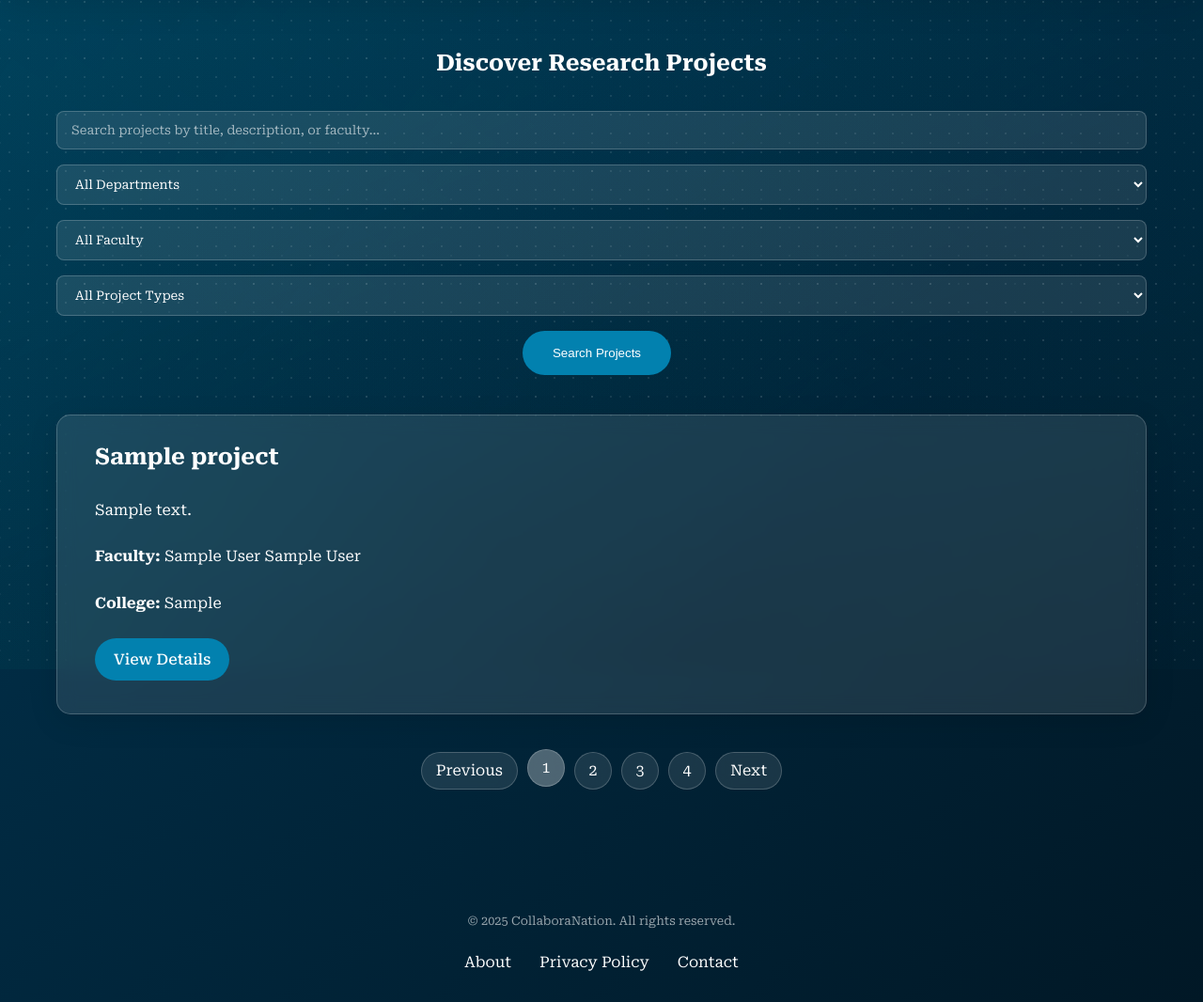
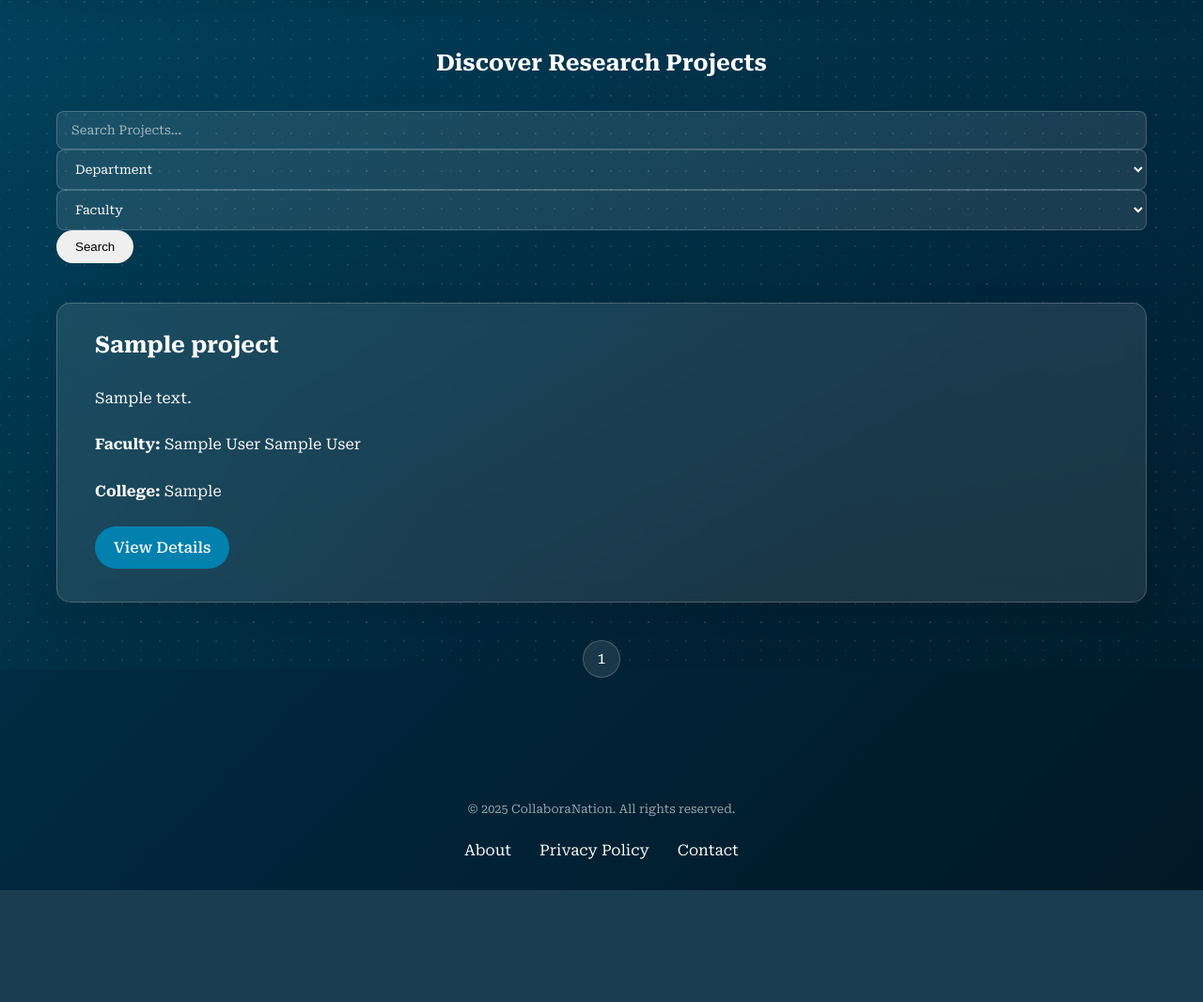
Before and after one commit to zackychan97/CIS375_Spring2025_Project1, a PHP site: page /projects.php in a window 1280 px wide. Shown: the part 88-1154 px from the top of the page at 94% size. After the commit the page ends 1035 px from the top, so only its background shows below. Run offline with PHP 8.4, Linux system fonts and the light colour scheme; tables that the repository leaves empty or names only in its code hold one stand-in row (values such as "Sample post").

Commit message:
Overlayed UI on Daniel's dynamic search

```diff
--- a/projects.php
+++ b/projects.php
@@ -1,68 +1,120 @@
-<?php include "includes/header.php";
+<?php
+include "includes/header.php";
 require_once 'includes/db.php';
 
+// Capture search filters
+$search = $_GET['search'] ?? '';
+$department = $_GET['department'] ?? '';
+$faculty = $_GET['faculty'] ?? '';
 
+// Pagination setup
+$projectsPerPage = 6;
+$page = isset($_GET['page']) && is_numeric($_GET['page']) ? (int) $_GET['page'] : 1;
+$offset = ($page - 1) * $projectsPerPage;
+
+// Dynamic dropdown values
+$collegeResult = mysqli_query($conn, "SELECT DISTINCT college FROM projects ORDER BY college");
+$facultyResult = mysqli_query($conn, "
+    SELECT DISTINCT users.name
+    FROM users
+    JOIN projects ON projects.faculty_mentor_id = users.id
+    ORDER BY users.name
+");
+
+// Base query
+$baseQuery = "
+    FROM projects
+    JOIN users ON projects.faculty_mentor_id = users.id
+    WHERE 1=1
+";
+
+$params = [];
+$types = '';
+$conditions = '';
+
+// Add filters to query
+if (!empty($search)) {
+    $conditions .= " AND (projects.title LIKE ? OR projects.description LIKE ?)";
+    $params[] = "%$search%";
+    $params[] = "%$search%";
+    $types .= 'ss';
+}
+if (!empty($department)) {
+    $conditions .= " AND projects.college = ?";
+    $params[] = $department;
+    $types .= 's';
+}
+if (!empty($faculty)) {
+    $conditions .= " AND users.name = ?";
+    $params[] = $faculty;
+    $types .= 's';
+}
+
+// Count total matching projects
+$countStmt = mysqli_prepare($conn, "SELECT COUNT(*) $baseQuery $conditions");
+if (!empty($params)) {
+    mysqli_stmt_bind_param($countStmt, $types, ...$params);
+}
+mysqli_stmt_execute($countStmt);
+mysqli_stmt_bind_result($countStmt, $totalProjects);
+mysqli_stmt_fetch($countStmt);
+mysqli_stmt_close($countStmt);
+
+$totalPages = ceil($totalProjects / $projectsPerPage);
+
+// Final query with LIMIT and OFFSET
 $query = "
     SELECT
         projects.id,
         projects.title,
-		projects.description,
+        projects.description,
         projects.college,
         users.name AS mentor_name,
         users.title AS mentor_title
-    FROM projects
-    JOIN users ON projects.faculty_mentor_id = users.id
+    $baseQuery
+    $conditions
+    LIMIT ? OFFSET ?
 ";
-$result = mysqli_query($conn, $query);
+
+$params[] = $projectsPerPage;
+$params[] = $offset;
+$types .= 'ii';
+
+$stmt = mysqli_prepare($conn, $query);
+if (!empty($params)) {
+    mysqli_stmt_bind_param($stmt, $types, ...$params);
+}
+mysqli_stmt_execute($stmt);
+$result = mysqli_stmt_get_result($stmt);
 ?>
 
 <div class="container mt-5">
     <h2 class="text-center mb-4">Discover Research Projects</h2>
 
-    <!-- Search and Filters -->
-    <div class="row justify-content-center mb-4">
-        <div class="col-md-10">
-            <form method="GET" action="projects.php">
+<!-- Search & Filter Form -->
+<form class="form-inline mb-4" method="GET" action="projects.php">
+        <input class="form-control mr-sm-2" type="search" name="search" placeholder="Search Projects..." value="<?= htmlspecialchars($search) ?>">
 
-                <div class="input-group mb-2">
-                    <input type="text" class="form-control form-control-lg" name="search" placeholder="Search projects by title, description, or faculty..." aria-label="Search">
-                </div>
+        <select class="form-control mr-sm-2" name="department">
+            <option value="">Department</option>
+            <?php while ($row = mysqli_fetch_assoc($collegeResult)): ?>
+                <option value="<?= htmlspecialchars($row['college']) ?>" <?= ($department === $row['college']) ? 'selected' : '' ?>>
+                    <?= htmlspecialchars($row['college']) ?>
+                </option>
+            <?php endwhile; ?>
+        </select>
 
-                <div class="row mb-2">
-                    <div class="col-md-4 mb-2 mb-md-0">
-                        <select class="form-control" id="department" name="department">
-                            <option value="">All Departments</option>
-                            <option value="College of Business & Information Systems">College of Business & Information Systems</option>
-                            <option value="The Beacom College of Computer & Cyber Sciences">The Beacom College of Computer & Cyber Sciences</option>
-                            <option value="College of Arts & Sciences">College of Arts & Sciences</option>
-                        </select>
-                    </div>
+        <select class="form-control mr-sm-2" name="faculty">
+            <option value="">Faculty</option>
+            <?php while ($row = mysqli_fetch_assoc($facultyResult)): ?>
+                <option value="<?= htmlspecialchars($row['name']) ?>" <?= ($faculty === $row['name']) ? 'selected' : '' ?>>
+                    <?= htmlspecialchars($row['name']) ?>
+                </option>
+            <?php endwhile; ?>
+        </select>
 
-                    <div class="col-md-4 mb-2 mb-md-0">
-                        <select class="form-control" id="faculty" name="faculty">
-                            <option value="">All Faculty</option>
-                            <option value="Dr. Mohammad Tafiqur Rahman">Dr. Mohammad Tafiqur Rahman</option>
-                            <option value="Michael Ham">Michael Ham</option>
-                            <option value="Gillian Morris">Gillian Morris</option>
-                        </select>
-                    </div>
-
-                    <div class="col-md-4">
-                        <select class="form-control" id="project_type" name="project_type">
-                            <option value="">All Project Types</option>
-                            <option value="Technology">Technology</option>
-                            <option value="Health">Health</option>
-                            <option value="Business">Business</option>
-                        </select>
-                    </div>
-                </div>
-
-                <div class="text-center">
-                    <button class="btn btn-secondary px-4 py-2" type="submit">Search Projects</button>
-                </div>
-            </form>
-        </div>
-    </div>
+        <button class="btn btn-outline-success my-2" type="submit">Search</button>
+    </form>
 
     <!-- Project Listings  -->
     <div class="row">
@@ -92,28 +144,34 @@ $result = mysqli_query($conn, $query);
     </div>
 
     <!-- Pagination -->
+    <nav aria-label="Project pagination">
     <div class="pagination-container mt-4">
-        <ul class="pagination">
-            <li class="pagination-item">
-                <a href="#" class="pagination-link pagination-prev">Previous</a>
-            </li>
-            <li class="pagination-item">
-                <a href="#" class="pagination-link active">1</a>
-            </li>
-            <li class="pagination-item">
-                <a href="#" class="pagination-link">2</a>
-            </li>
-            <li class="pagination-item">
-                <a href="#" class="pagination-link">3</a>
-            </li>
-            <li class="pagination-item">
-                <a href="#" class="pagination-link">4</a>
-            </li>
-            <li class="pagination-item">
-                <a href="#" class="pagination-link pagination-next">Next</a>
-            </li>
+        <ul class="pagination justify-content-center">
+            <?php if ($page > 1): ?>
+                <li class="pagination-item"><a class="pagination-link pagination-prev" href="<?= buildPageUrl($page - 1) ?>">Previous</a></li>
+            <?php endif; ?>
+
+            <?php for ($i = 1; $i <= $totalPages; $i++): ?>
+                <li class="pagination-item <?= ($i === $page) ? 'active' : '' ?>">
+                    <a class="pagination-link" href="<?= buildPageUrl($i) ?>"><?= $i ?></a>
+                </li>
+            <?php endfor; ?>
+
+            <?php if ($page < $totalPages): ?>
+                <li class="pagination-item"><a class="pagination-link pagination-next" href="<?= buildPageUrl($page + 1) ?>">Next</a></li>
+            <?php endif; ?>
         </ul>
-    </div>
+        </div>
+    </nav>
 </div>
 
+<?php
+// Helper to preserve filter parameters during pagination
+function buildPageUrl($page) {
+    $query = $_GET;
+    $query['page'] = $page;
+    return '?' . http_build_query($query);
+}
+?>
+
 <?php include "includes/footer.php"; ?>
```
